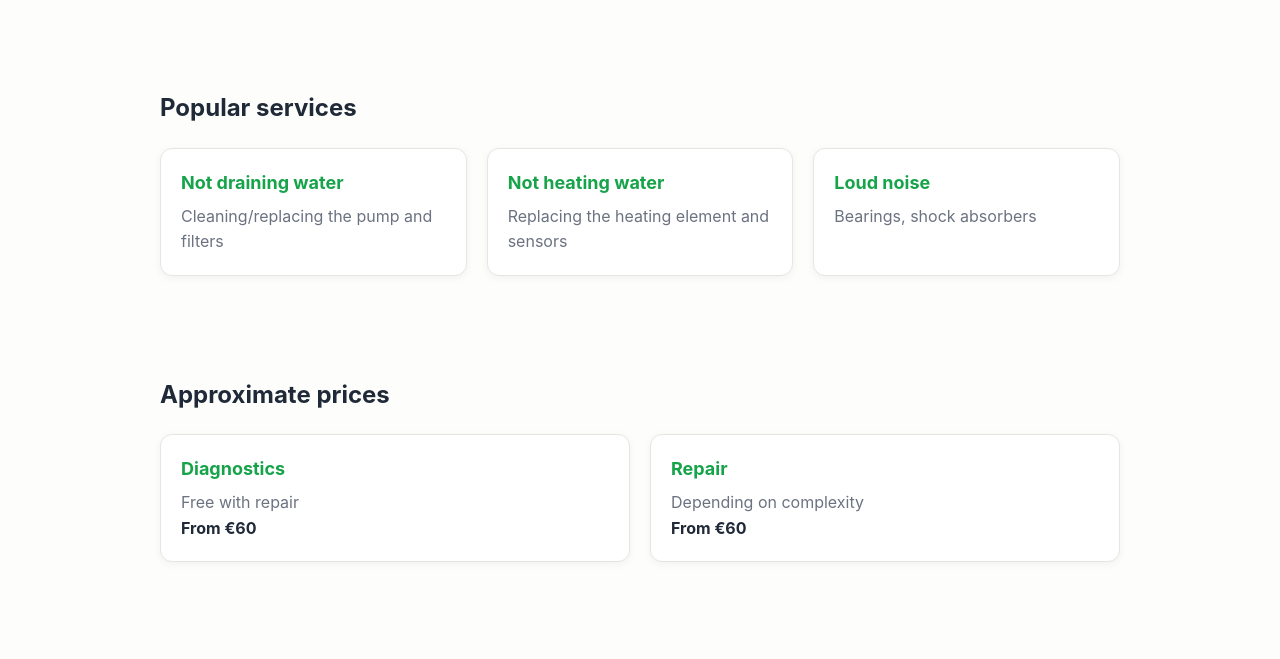
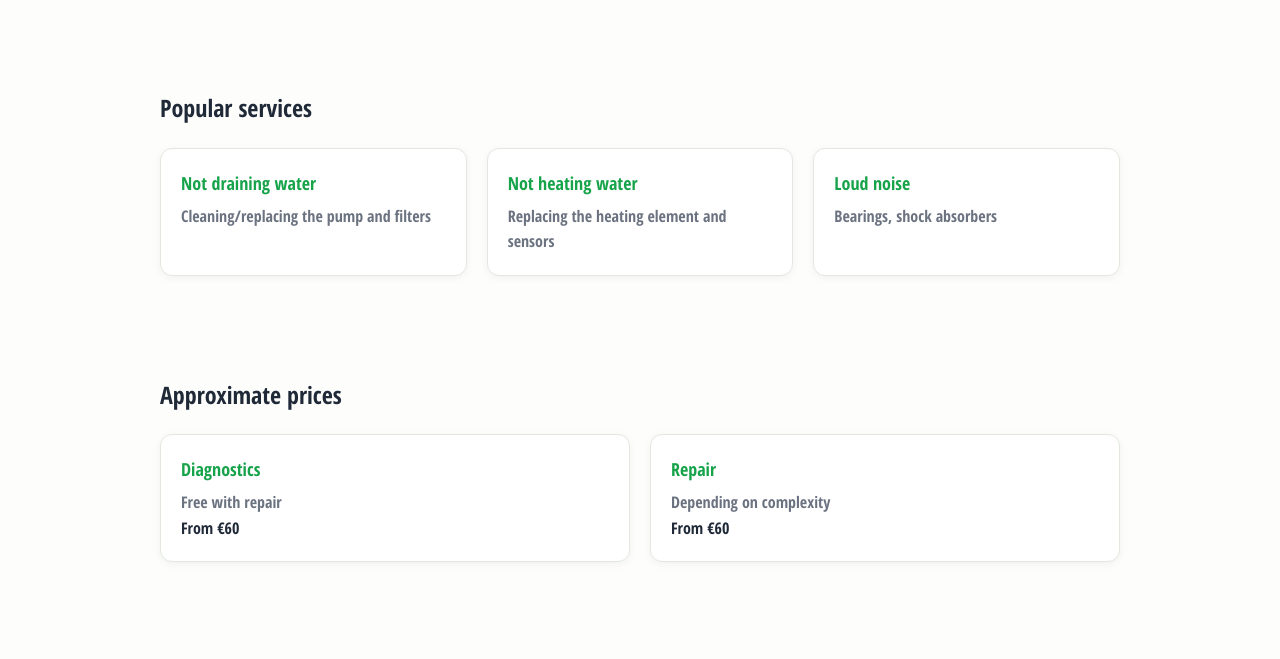
Before and after one commit to xrustiks/airat, a plain HTML site: page index.html in a window 1280 px wide. Shown: the part 364-1023 px from the top of the page. Drawn offline with Linux system fonts and the light colour scheme.

Commit message:
perfect font found

```diff
--- a/styles.css
+++ b/styles.css
@@ -19,10 +19,15 @@
 }
 
 body {
-  font-family: Inter, sans-serif;
+  font-family: opensans-ns;
   background: var(--bg);
   color: var(--text);
   line-height: 1.6;
+}
+
+@font-face {
+  font-family: opensans-ns;
+  src: url('../fonts/OpenSansCondensedBold.woff2')
 }
 
 a {
```
Also changed, not shown: fonts/OpenSansCondensedBold.woff2 (added).
